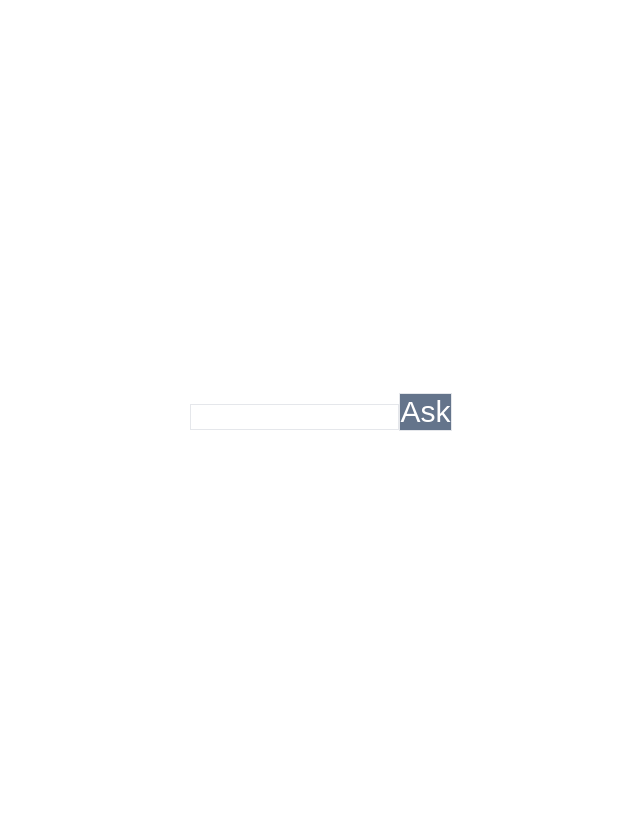
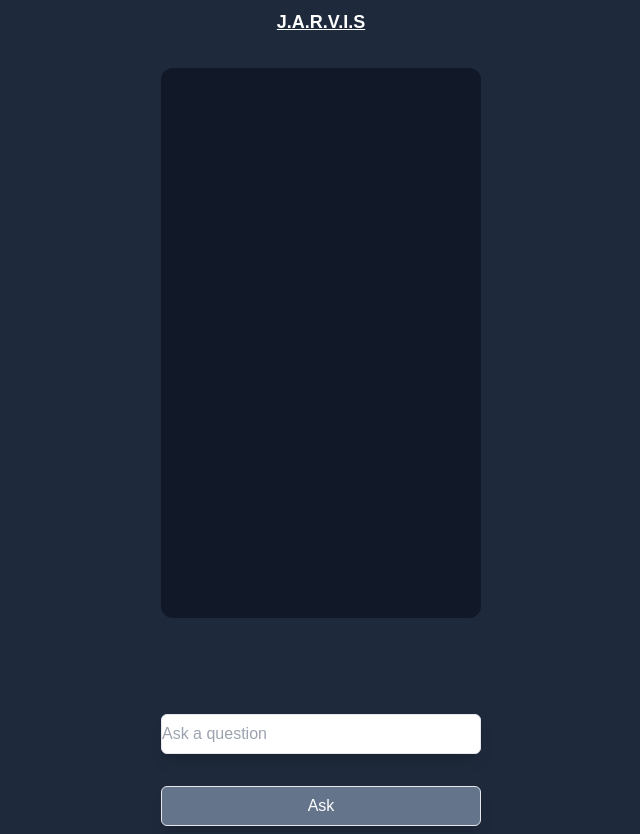
Before and after one commit to zackzellto/JARVIS, a React (Vite) app in the folder client/: page / in a window 1280 px wide. Shown: the whole page, without its empty margins (319-959 px from the left). Before the commit the page ends 800 px from the top, so only its background shows below. Built offline with nearby package versions, Linux system fonts and the light colour scheme.

Commit message:
has somewhat of a UI now, need to do more.

```diff
--- a/client/src/App.tsx
+++ b/client/src/App.tsx
@@ -8,6 +8,7 @@
   const handleSubmit = async (e: any) => {
     e.preventDefault();
     setQuestion(e.target.question.value);
+    e.target.question.value = "";
   };
 
   useEffect(() => {
@@ -15,26 +16,38 @@
       const response = await fetch(`http://127.0.0.1:5000/ask?q=${question}`);
       const data = await response.json();
       setAnswer(data.answers);
-      setPrevAnswer((previous) => previous + answer + "\n");
+      setPrevAnswer((previous) => previous + "\n" + answer);
     };
     question !== "" && getMessage();
     setQuestion("");
-  }, [question]);
+  }, [answer, question]);
 
   return (
     <>
-      <div className="flex flex-col items-center justify-center min-h-screen py-2">
-        <header className="flex flex-col items-center justify-center text-1xl">
-          <p>
-            {prevAnswer} <br /> {answer}
+      <div className="flex bg-slate-800 p-8 flex-col items-center justify-center min-h-screen py-2">
+        <div className="text-white text-[48px] font-extrabold text-lg underline ">
+          J.A.R.V.I.S
+        </div>
+        <header className="flex flex-col items-center justify-center text-1xl mt-8">
+          <p className="text-white p-8 overflow-scroll bg-gray-900 h-[550px] w-80 rounded-xl">
+            <div className="text-sm  bg-slate-400">{prevAnswer}</div> <br />{" "}
+            <div className="bg-slate-400 no-underline">{answer}</div>
           </p>
           <form onSubmit={handleSubmit}>
-            <input className=" border " name="question" type="text" />
             <input
-              className="border text-white text-3xl bg-slate-500"
-              value="Ask"
+              className=" border rounded-md shadow-lg h-[40px] mt-24 mb-8 w-[320px] "
+              name="question"
+              placeholder="Ask a question"
+              id="question"
+              type="text"
+            />
+            <br />
+            <button
+              className="border h-[40px] shadow-lg rounded-md bg-slate-500 text-white w-[320px]"
               type="submit"
-            />
+            >
+              Ask
+            </button>
           </form>
         </header>
       </div>
```
Also changed, not shown: 1 other file (tests, documents, lock files or other folders).
